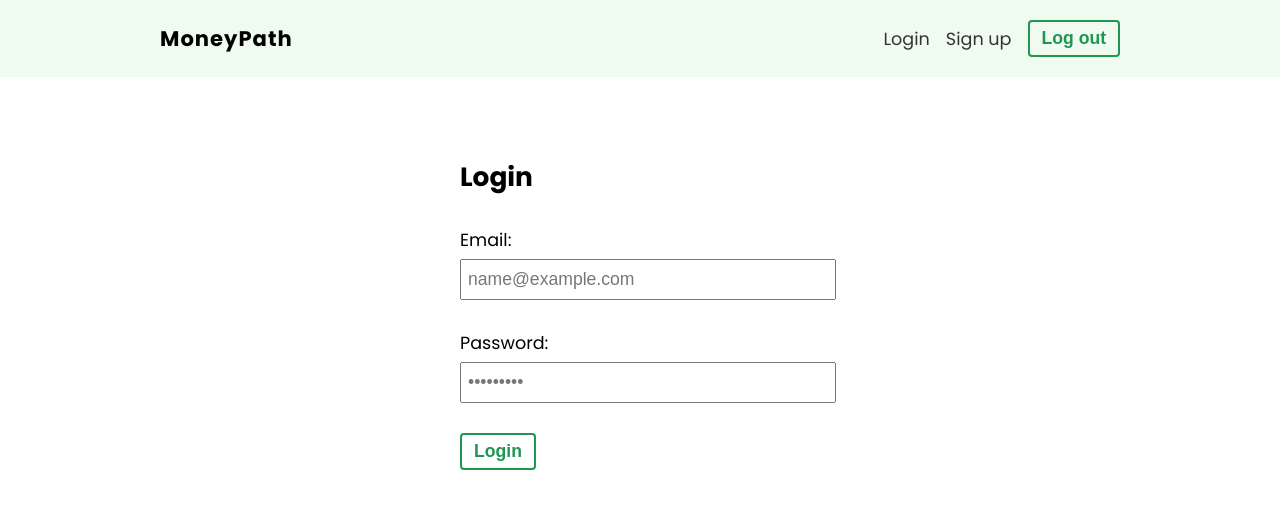
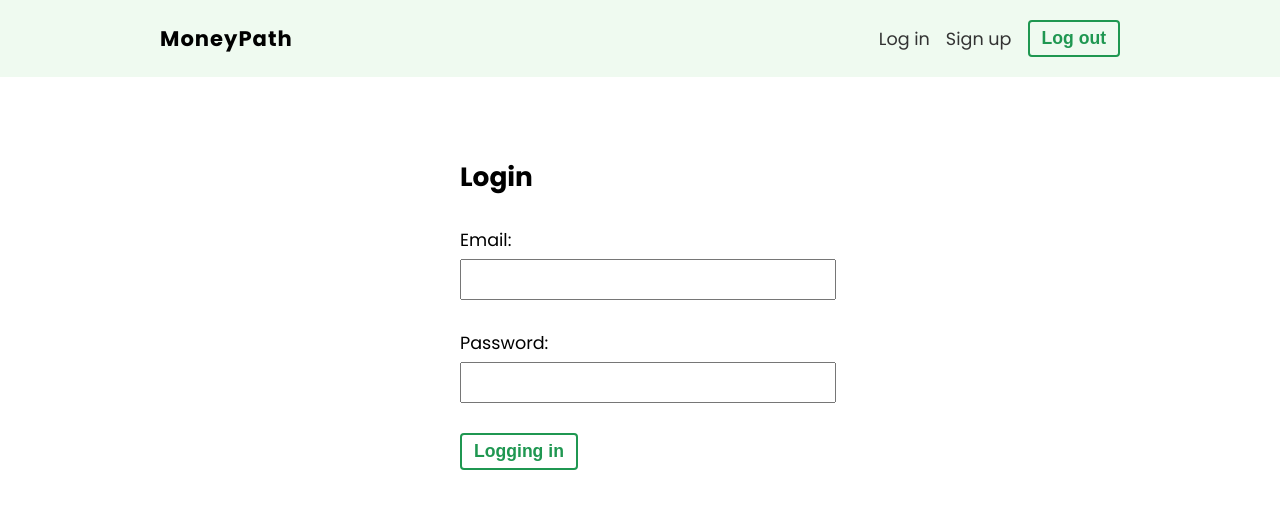
Before and after one commit to bwong-yh/finance-tracker, a React (Create React App) app: page /login in a window 1280 px wide. Both pictures are taken after typing "name@example.com", "Sample123" into the empty fields and a click on the button "Login". Shown: the top 508 px of the page. Built offline with nearby package versions, Linux system fonts and the light colour scheme; no server answers.

Commit message:
create and implement useLogin hook

```diff
--- a/src/components/Navbar/Navbar.js
+++ b/src/components/Navbar/Navbar.js
@@ -12,7 +12,7 @@ const Navbar = () => {
       <ul>
         <li className='title'>MoneyPath</li>
         <li>
-          <NavLink to='/login'>Login</NavLink>
+          <NavLink to='/login'>Log in</NavLink>
         </li>
         <li>
           <NavLink to='/signup'>Sign up</NavLink>
--- /dev/null
+++ b/src/hooks/useLogin.js
@@ -0,0 +1,39 @@
+import { useState } from 'react';
+
+// firebase
+import { auth } from '../firebase/config';
+import { signInWithEmailAndPassword } from 'firebase/auth';
+
+// context
+import useAuthContext from './useAuthContext';
+
+const useLogin = () => {
+  const [error, setError] = useState(null);
+  const [isPending, setIsPending] = useState(false);
+  const { dispatch } = useAuthContext();
+
+  const login = async (email, password) => {
+    setError(null);
+    setIsPending(true);
+
+    try {
+      // create user with firebase
+      const res = await signInWithEmailAndPassword(auth, email, password);
+
+      if (!res) throw new Error('Unable to log in.');
+
+      // firebase automatically logs in user in the backend
+      // need to update the frontend
+      dispatch({ type: 'LOGIN', payload: res.user });
+
+      setIsPending(false);
+    } catch (err) {
+      setError(err.message);
+      setIsPending(false);
+    }
+  };
+
+  return { error, isPending, login };
+};
+
+export default useLogin;
--- a/src/pages/login/Login.js
+++ b/src/pages/login/Login.js
@@ -1,12 +1,25 @@
 import { useState } from 'react';
 import './Login.css';
+
+// hookk
+import useLogin from '../../hooks/useLogin';
 
 const Login = () => {
   const [email, setEmail] = useState('');
   const [password, setPassword] = useState('');
+  const { error, isPending, login } = useLogin();
+
+  const reset = () => {
+    setEmail('');
+    setPassword('');
+  };
 
   const handleSubmit = e => {
     e.preventDefault();
+
+    login(email, password);
+
+    reset();
   };
 
   return (
@@ -28,7 +41,14 @@ const Login = () => {
           value={password}
         />
       </label>
-      <button className='btn'>Login</button>
+
+      {!isPending && <button className='btn'>Login</button>}
+      {isPending && (
+        <button className='btn' disabled>
+          Logging in
+        </button>
+      )}
+      {error && <p>{error}</p>}
     </form>
   );
 };
```
